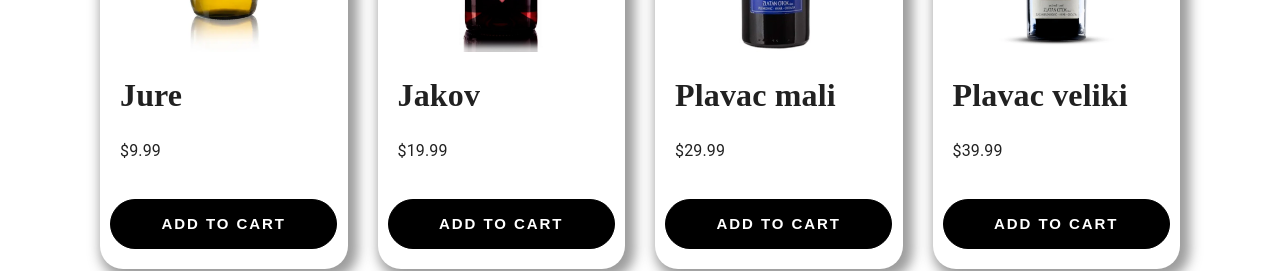
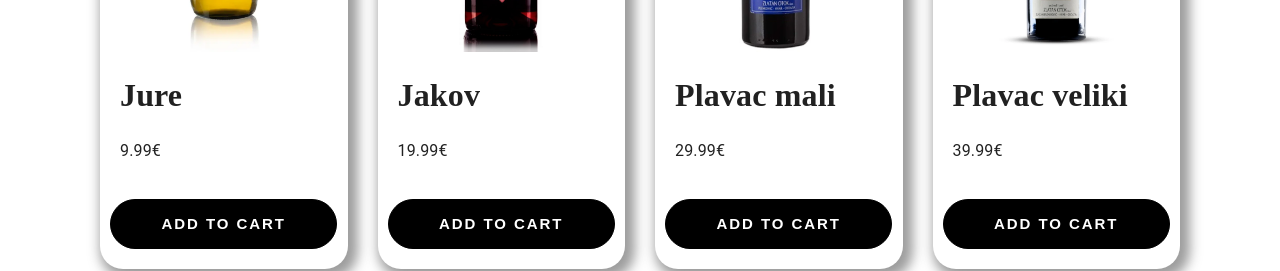
Before and after one commit to MihaelBaresic/HCI_projekt, a Next.js app: page /shop in a window 1280 px wide. Shown: the part 780-1051 px from the top of the page. Built offline with nearby package versions, Linux system fonts and the light colour scheme.

Commit message:
Home pic changed

```diff
--- a/components/navbar.js
+++ b/components/navbar.js
@@ -5,7 +5,7 @@ const Navbar = () => (
 
 <div className={`${styles.bg__holder} `}>
             <div className={`${styles.intro__bg}  `}>
-            <img className={`${styles.bg__image}`} src="/intro_bg.png" height='100%' width='100%'/>
+            <img className={`${styles.bg__image}`} src="/intro_bg2.png" height='100%' width='100%'/>
             </div>
             {/* <div className={styles.intro__olive}>
             <img className={styles.olive__image} src="/olive-black.svg" height='100%' width='100%'/>
--- a/components/shop.js
+++ b/components/shop.js
@@ -97,7 +97,7 @@ const Shop = () => {
               </div>
               <div className={styles.shop_element_txt}>
                 <h3 className={styles.h3_shop}>{product.name}</h3>
-                <p>${product.price.toFixed(2)}</p>
+                <p>{product.price.toFixed(2)}€</p>
               </div>
               <div className={styles.shop_element_btn}>
                 <button className={styles.cta__full3} onClick={() => addToCart(product.id)}>Add to Cart</button>
```
Also changed, not shown: public/intro_bg2.png (added).
